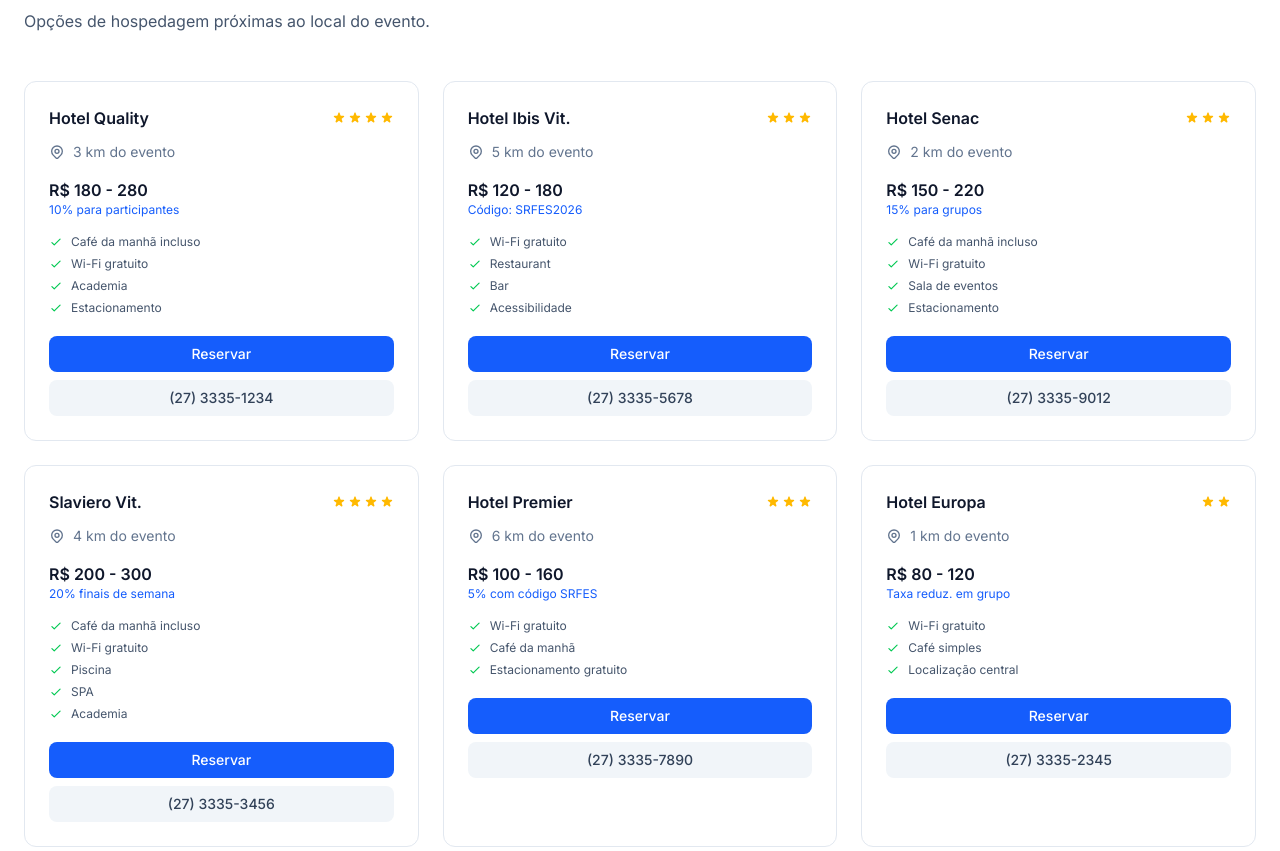
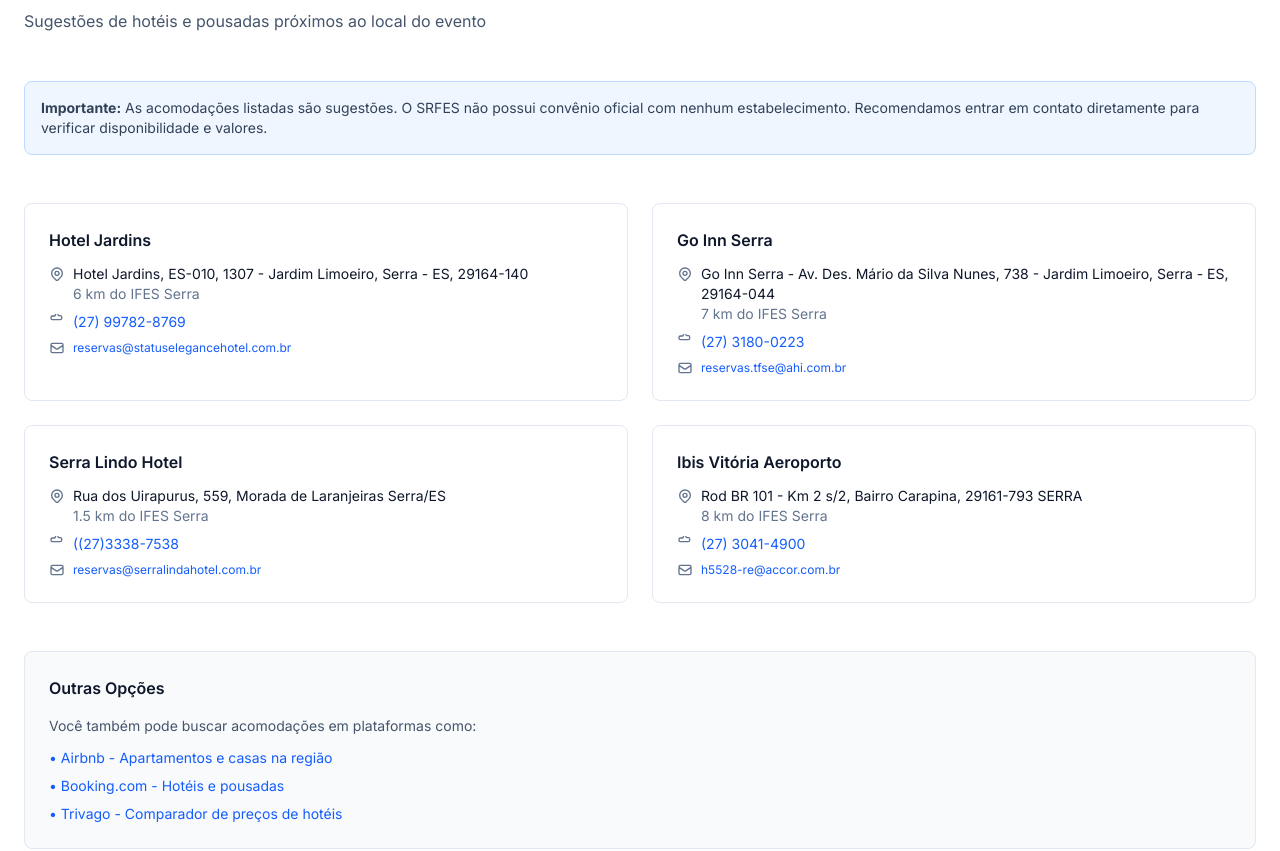
Before and after one commit to henriqk0/physics-symposium-2026-loading-page, an Astro site: page /hospedagem in a window 1280 px wide. Shown: the part 119-970 px from the top of the page. Built offline with nearby package versions, Linux system fonts and the light colour scheme; Astro itself is replaced by a stand-in of ours.

Commit message:
style: update accommodations section with new hotel details and layout adjustments

```diff
--- a/src/pages/hospedagem.astro
+++ b/src/pages/hospedagem.astro
@@ -1,68 +1,34 @@
 ---
 import Layout from "../layouts/Layout.astro";
-import SponsorsSection from "../components/SponsorsSection.astro";
-import SponsorsBar from "../components/SponsorsBar.astro";
 
-const hotels = [
+const accommodations = [
   {
-    name: "Hotel Quality",
-    stars: 4,
-    distance: "3 km do evento",
-    priceRange: "R$ 180 - 280",
-    features: ["Café da manhã incluso", "Wi-Fi gratuito", "Academia", "Estacionamento"],
-    discount: "10% para participantes",
-    link: "https://wwwBooking.com",
-    phone: "(27) 3335-1234",
+    name: "Hotel Jardins",
+    address: "Hotel Jardins, ES-010, 1307 - Jardim Limoeiro, Serra - ES, 29164-140",
+    distance: "6 km do IFES Serra",
+    phone: "(27) 99782-8769",
+    email: "reservas@statuselegancehotel.com.br",
   },
   {
-    name: "Hotel Ibis Vit.",
-    stars: 3,
-    distance: "5 km do evento",
-    priceRange: "R$ 120 - 180",
-    features: ["Wi-Fi gratuito", "Restaurant", "Bar", "Acessibilidade"],
-    discount: "Código: SRFES2026",
-    link: "https://wwwBooking.com",
-    phone: "(27) 3335-5678",
+    name: "Go Inn Serra",
+    address: "Go Inn Serra - Av. Des. Mário da Silva Nunes, 738 - Jardim Limoeiro, Serra - ES, 29164-044",
+    distance: "7 km do IFES Serra",
+    phone: "(27) 3180-0223",
+    email: "reservas.tfse@ahi.com.br",
   },
   {
-    name: "Hotel Senac",
-    stars: 3,
-    distance: "2 km do evento",
-    priceRange: "R$ 150 - 220",
-    features: ["Café da manhã incluso", "Wi-Fi gratuito", "Sala de eventos", "Estacionamento"],
-    discount: "15% para grupos",
-    link: "https://wwwBooking.com",
-    phone: "(27) 3335-9012",
+    name: "Serra Lindo Hotel",
+    address: "Rua dos Uirapurus, 559, Morada de Laranjeiras Serra/ES ",
+    distance: "1.5 km do IFES Serra",
+    phone: "((27)3338-7538",
+    email: "reservas@serralindahotel.com.br",
   },
   {
-    name: "Slaviero Vit.",
-    stars: 4,
-    distance: "4 km do evento",
-    priceRange: "R$ 200 - 300",
-    features: ["Café da manhã incluso", "Wi-Fi gratuito", "Piscina", "SPA", "Academia"],
-    discount: "20% finais de semana",
-    link: "https://wwwBooking.com",
-    phone: "(27) 3335-3456",
-  },
-  {
-    name: "Hotel Premier",
-    stars: 3,
-    distance: "6 km do evento",
-    priceRange: "R$ 100 - 160",
-    features: ["Wi-Fi gratuito", "Café da manhã", "Estacionamento gratuito"],
-    discount: "5% com código SRFES",
-    link: "https://wwwBooking.com",
-    phone: "(27) 3335-7890",
-  },
-  {
-    name: "Hotel Europa",
-    stars: 2,
-    distance: "1 km do evento",
-    priceRange: "R$ 80 - 120",
-    features: ["Wi-Fi gratuito", "Café simples", "Localização central"],
-    discount: "Taxa reduz. em grupo",
-    link: "https://wwwBooking.com",
-    phone: "(27) 3335-2345",
+    name: "Ibis Vitória Aeroporto",
+    address: "Rod BR 101 - Km 2 s/2, Bairro Carapina, 29161-793 SERRA",
+    distance: "8 km do IFES Serra",
+    phone: "(27) 3041-4900",
+    email: "h5528-re@accor.com.br",
   },
 ];
 ---
@@ -73,98 +39,72 @@ const hotels = [
       <div class="mb-12">
         <h1 class="text-slate-900 text-3xl font-bold mb-3">Hospedagem</h1>
         <p class="text-slate-600 max-w-2xl">
-          Opções de hospedagem próximas ao local do evento.
+          Sugestões de hotéis e pousadas próximos ao local do evento
         </p>
       </div>
 
-      <div class="grid sm:grid-cols-2 lg:grid-cols-3 gap-6 mb-12">
-        {hotels.map((hotel) => (
-          <div class="bg-white border border-slate-200 rounded-xl p-6 hover:shadow-lg hover:border-slate-300 transition-all">
-            <div class="flex items-center justify-between mb-3">
-              <h3 class="text-slate-900 font-semibold">{hotel.name}</h3>
-              <div class="flex gap-0.5">
-                {Array.from({ length: hotel.stars }).map(() => (
-                  <svg class="w-3.5 h-3.5 text-amber-400" fill="currentColor" viewBox="0 0 20 20">
-                    <path d="M9.049 2.927c.3-.921 1.603-.921 1.902 0l1.07 3.292a1 1 0 00.95.69h3.462c.969 0 1.371 1.24.588 1.81l-2.8 2.034a1 1 0 00-.364 1.118l1.07 3.292c.3.921-.755 1.688-1.54 1.118l-2.8-2.034a1 1 0 00-1.175 0l-2.8 2.034c-.784.57-1.838-.197-1.539-1.118l1.07-3.292a1 1 0 00-.364-1.118L2.98 8.72c-.783-.57-.38-1.81.588-1.81h3.461a1 1 0 00.951-.69l1.07-3.292z" />
-                  </svg>
-                ))}
+      <div class="bg-blue-50 border border-blue-200 rounded-lg p-4 mb-12">
+        <p class="text-sm text-slate-700">
+          <strong>Importante:</strong> As acomodações listadas são sugestões. O SRFES não possui convênio oficial com nenhum estabelecimento. Recomendamos entrar em contato diretamente para verificar disponibilidade e valores.
+        </p>
+      </div>
+
+      <div class="grid sm:grid-cols-2 gap-6 mb-12">
+        {accommodations.map((acc) => (
+          <div class="bg-white border border-slate-200 rounded-lg p-6">
+            <h3 class="text-slate-900 font-semibold mb-3">{acc.name}</h3>
+
+            <div class="space-y-2 text-sm">
+              <div class="flex items-start gap-2">
+                <svg class="w-4 h-4 text-slate-500 flex-shrink-0 mt-0.5" fill="none" stroke="currentColor" viewBox="0 0 24 24">
+                  <path stroke-linecap="round" stroke-linejoin="round" stroke-width="2" d="M17.657 16.657L13.414 20.9a1.998 1.998 0 01-2.827 0l-4.244-4.243a8 8 0 1111.314 0z" />
+                  <path stroke-linecap="round" stroke-linejoin="round" stroke-width="2" d="M15 11a3 3 0 11-6 0 3 3 0 016 0z" />
+                </svg>
+                <div>
+                  <p class="text-slate-900">{acc.address}</p>
+                  <p class="text-slate-500">{acc.distance}</p>
+                </div>
               </div>
-            </div>
 
-            <div class="flex items-center gap-2 text-sm text-slate-500 mb-4">
-              <svg class="w-4 h-4" fill="none" stroke="currentColor" viewBox="0 0 24 24">
-                <path stroke-linecap="round" stroke-linejoin="round" stroke-width="2" d="M17.657 16.657L13.414 20.9a1.998 1.998 0 01-2.827 0l-4.244-4.243a8 8 0 1111.314 0z" />
-                <path stroke-linecap="round" stroke-linejoin="round" stroke-width="2" d="M15 11a3 3 0 11-6 0 3 3 0 016 0z" />
-              </svg>
-              {hotel.distance}
-            </div>
+              <div class="flex items-center gap-2">
+                <svg class="w-4 h-4 text-slate-500" fill="none" stroke="currentColor" viewBox="0 0 24 24">
+                  <path stroke-linecap="round" stroke-linejoin="round" stroke-width="2" d="M3 5a2 2 0 012-2h3.28a1 1 0 00.948-.684l1.498-4.493a1 1 0 011.502-.684l1.498 4.493a1 1 0 00.948.684H17a2 2 0 012 2v2a2 2 0 01-2 2H5a2 2 0 01-2-2V5z" />
+                </svg>
+                <a href={`tel:${acc.phone.replace(/\D/g, "")}`} class="text-blue-600 hover:underline">{acc.phone}</a>
+              </div>
 
-            <div class="mb-4">
-              <p class="text-slate-900 font-semibold">{hotel.priceRange}</p>
-              <p class="text-blue-600 text-xs">{hotel.discount}</p>
-            </div>
-
-            <ul class="space-y-1.5 mb-5">
-              {hotel.features.map((feature) => (
-                <li class="flex items-center gap-2 text-slate-600 text-xs">
-                  <svg class="w-3.5 h-3.5 text-green-500 flex-shrink-0" fill="none" stroke="currentColor" viewBox="0 0 24 24">
-                    <path stroke-linecap="round" stroke-linejoin="round" stroke-width="2" d="M5 13l4 4L19 7" />
-                  </svg>
-                  {feature}
-                </li>
-              ))}
-            </ul>
-
-            <div class="flex flex-col gap-2">
-              <a
-                href={hotel.link}
-                target="_blank"
-                rel="noopener noreferrer"
-                class="w-full text-center bg-blue-600 text-white px-4 py-2 rounded-lg text-sm font-medium hover:bg-blue-700 transition-colors"
-              >
-                Reservar
-              </a>
-              <a
-                href={`tel:${hotel.phone.replace(/\D/g, "")}`}
-                class="w-full text-center bg-slate-100 text-slate-700 px-4 py-2 rounded-lg text-sm font-medium hover:bg-slate-200 transition-colors"
-              >
-                {hotel.phone}
-              </a>
+              <div class="flex items-center gap-2">
+                <svg class="w-4 h-4 text-slate-500" fill="none" stroke="currentColor" viewBox="0 0 24 24">
+                  <path stroke-linecap="round" stroke-linejoin="round" stroke-width="2" d="M3 8l7.89 5.26a2 2 0 002.22 0L21 8M5 19h14a2 2 0 002-2V7a2 2 0 00-2-2H5a2 2 0 00-2 2v10a2 2 0 002 2z" />
+                </svg>
+                <a href={`mailto:${acc.email}`} class="text-blue-600 hover:underline text-xs">{acc.email}</a>
+              </div>
             </div>
           </div>
         ))}
       </div>
 
-      <div class="bg-blue-50 border border-blue-200 rounded-xl p-6">
-        <h3 class="text-slate-900 font-semibold mb-3">Dicas de Hospedagem</h3>
-        <ul class="space-y-2 text-slate-600 text-sm">
-          <li class="flex items-start gap-2">
-            <svg class="w-4 h-4 text-blue-600 flex-shrink-0 mt-0.5" fill="none" stroke="currentColor" viewBox="0 0 24 24">
-              <path stroke-linecap="round" stroke-linejoin="round" stroke-width="2" d="M13 16h-1v-4h-1m1-4h.01M21 12a9 9 0 11-18 0 9 9 0 0118 0z" />
-            </svg>
-            Os hotéis indicados ficam a até 6 km do Campus de Vitória da UFES
+      <div class="bg-slate-50 border border-slate-200 rounded-lg p-6">
+        <h3 class="text-slate-900 font-semibold mb-4">Outras Opções</h3>
+        <p class="text-slate-600 text-sm mb-3">Você também pode buscar acomodações em plataformas como:</p>
+        <ul class="space-y-2 text-sm">
+          <li>
+            <a href="https://www.airbnb.com.br" target="_blank" rel="noopener noreferrer" class="text-blue-600 hover:underline">
+              • Airbnb - Apartamentos e casas na região
+            </a>
           </li>
-          <li class="flex items-start gap-2">
-            <svg class="w-4 h-4 text-blue-600 flex-shrink-0 mt-0.5" fill="none" stroke="currentColor" viewBox="0 0 24 24">
-              <path stroke-linecap="round" stroke-linejoin="round" stroke-width="2" d="M13 16h-1v-4h-1m1-4h.01M21 12a9 9 0 11-18 0 9 9 0 0118 0z" />
-            </svg>
-            Reserve com antecedência — junho é época de alta temporada em Vitória
+          <li>
+            <a href="https://www.booking.com" target="_blank" rel="noopener noreferrer" class="text-blue-600 hover:underline">
+              • Booking.com - Hotéis e pousadas
+            </a>
           </li>
-          <li class="flex items-start gap-2">
-            <svg class="w-4 h-4 text-blue-600 flex-shrink-0 mt-0.5" fill="none" stroke="currentColor" viewBox="0 0 24 24">
-              <path stroke-linecap="round" stroke-linejoin="round" stroke-width="2" d="M13 16h-1v-4h-1m1-4h.01M21 12a9 9 0 11-18 0 9 9 0 0118 0z" />
-            </svg>
-            Há opções de transporte coletivo (ônibus) entre os hotéis e a UFES
-          </li>
-          <li class="flex items-start gap-2">
-            <svg class="w-4 h-4 text-blue-600 flex-shrink-0 mt-0.5" fill="none" stroke="currentColor" viewBox="0 0 24 24">
-              <path stroke-linecap="round" stroke-linejoin="round" stroke-width="2" d="M13 16h-1v-4h-1m1-4h.01M21 12a9 9 0 11-18 0 9 9 0 0118 0z" />
-            </svg>
-            Para grupos, entre em contato diretamente com os hotéis para negociar tarifas
+          <li>
+            <a href="https://www.trivago.com.br" target="_blank" rel="noopener noreferrer" class="text-blue-600 hover:underline">
+              • Trivago - Comparador de preços de hotéis
+            </a>
           </li>
         </ul>
       </div>
     </div>
   </section>
-  <SponsorsSection />
 </Layout>
```
